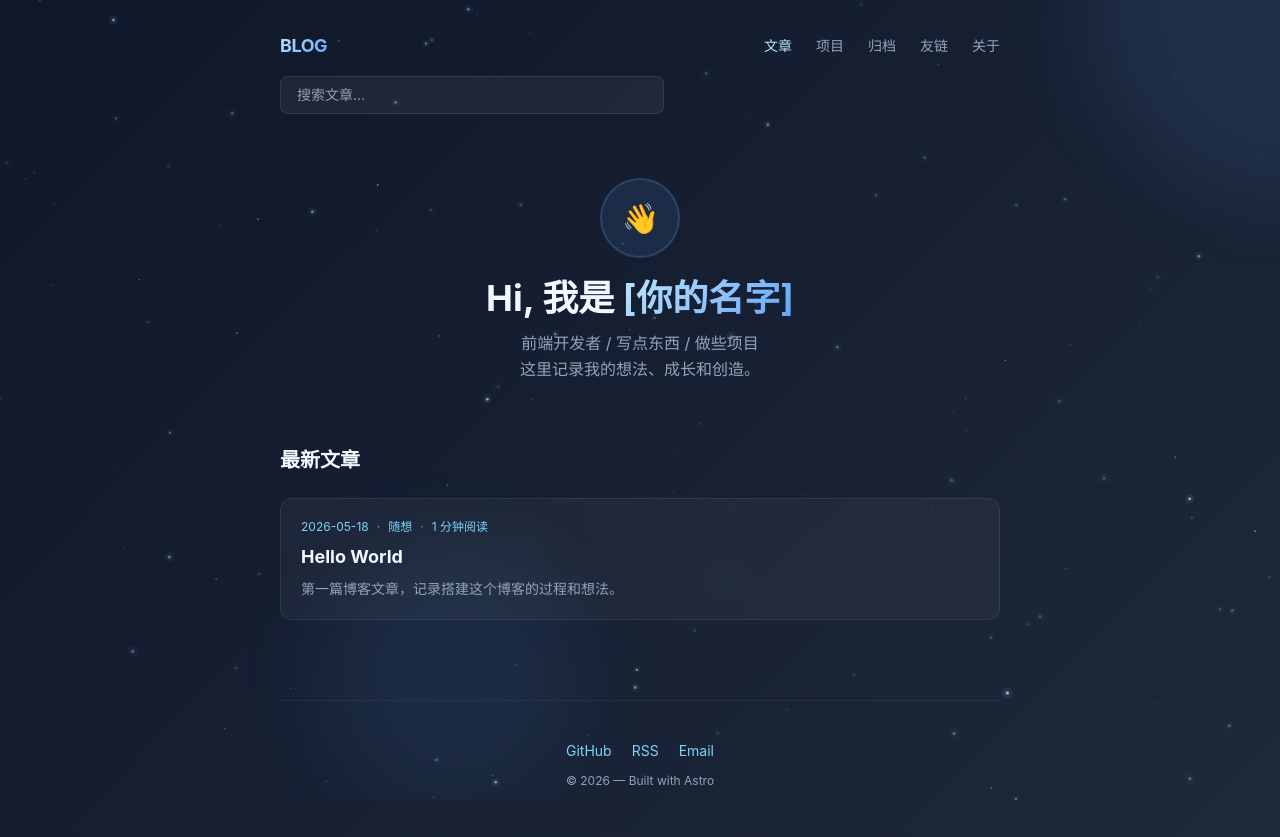
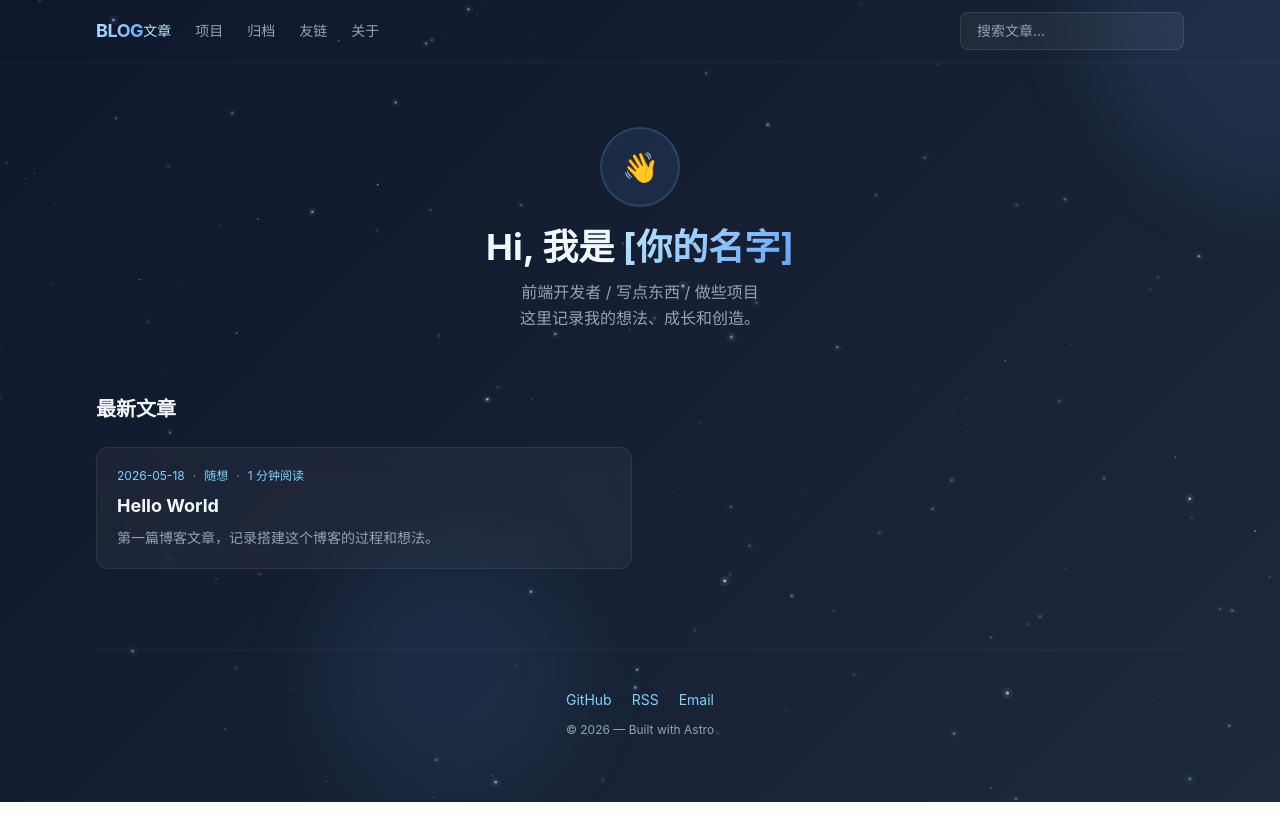
Before and after one commit to tomorrr/tomorrr.github.io, an Astro site: page / in a window 1280 px wide. After the commit the page ends 802 px from the top, so only its background shows below. Built offline with nearby package versions, Linux system fonts and the light colour scheme; Astro itself is replaced by a stand-in of ours.

Commit message:
refactor: desktop layout — full-width nav, wider content, 2-col post grid
- Header: full-width bar with logo left, nav links + search right
- Content: max-w-6xl (1152px) instead of max-w-3xl (768px)
- Homepage: 2-column post card grid on md+ screens
- Nav: wrapped in single container for proper flex behavior

```diff
--- a/src/components/Nav.astro
+++ b/src/components/Nav.astro
@@ -9,7 +9,8 @@ const navItems = [
 const currentPath = Astro.url.pathname;
 ---
 
-<nav class="flex items-center justify-between py-4">
+<div>
+  <div class="flex items-center justify-between">
     <a href="/" class="text-white font-bold text-lg tracking-tight">
       <span class="text-gradient">BLOG</span>
     </a>
@@ -40,10 +41,10 @@ const currentPath = Astro.url.pathname;
         <path d="M3 12h18M3 6h18M3 18h18" />
       </svg>
     </button>
-</nav>
+  </div>
 
   <!-- Mobile dropdown -->
-<div id="mobile-menu" class="sm:hidden hidden flex-col gap-2 pb-4">
+  <div id="mobile-menu" class="sm:hidden hidden flex-col gap-2 pt-2">
     {navItems.map((item) => (
       <a
         href={item.href}
@@ -57,6 +58,7 @@ const currentPath = Astro.url.pathname;
       </a>
     ))}
   </div>
+</div>
 
 <script>
   const btn = document.getElementById("mobile-menu-btn");
--- a/src/layouts/BaseLayout.astro
+++ b/src/layouts/BaseLayout.astro
@@ -31,11 +31,18 @@ const postsData = allPosts
       <div class="glow-dot w-64 h-64 bg-aurora-400/8 bottom-0 left-1/4"></div>
     </div>
 
-    <div class="max-w-3xl mx-auto px-6 py-4">
-      <Nav />
-      <div class="mb-8">
-        <Search posts={postsData} client:load />
+    <!-- Full-width header -->
+    <header class="border-b border-white/5">
+      <div class="max-w-6xl mx-auto px-6 lg:px-8 flex items-center justify-between gap-8 py-3">
+        <Nav />
+        <div class="hidden sm:block w-56 flex-shrink-0">
+          <Search posts={postsData} client:load />
+        </div>
       </div>
+    </header>
+
+    <!-- Content -->
+    <div class="max-w-6xl mx-auto px-6 lg:px-8 py-8">
       <main>
         <slot />
       </main>
--- a/src/pages/index.astro
+++ b/src/pages/index.astro
@@ -33,8 +33,8 @@ const posts = await getPublishedPosts();
         </a>
       )}
     </div>
-    <div class="flex flex-col gap-4">
-      {posts.slice(0, 5).map((post) => (
+    <div class="grid grid-cols-1 md:grid-cols-2 gap-4">
+      {posts.slice(0, 6).map((post) => (
         <PostCard post={post} />
       ))}
     </div>
```
Lines whose indentation alone changed are shown as unchanged.
